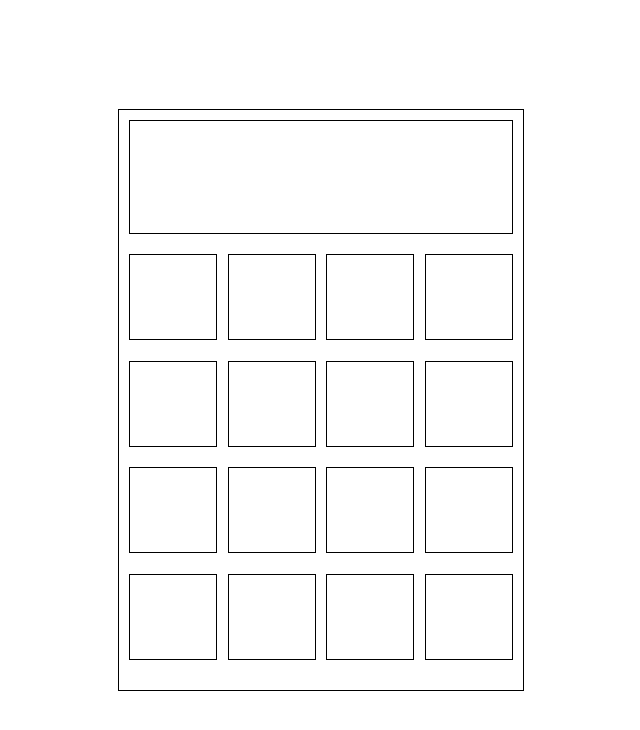
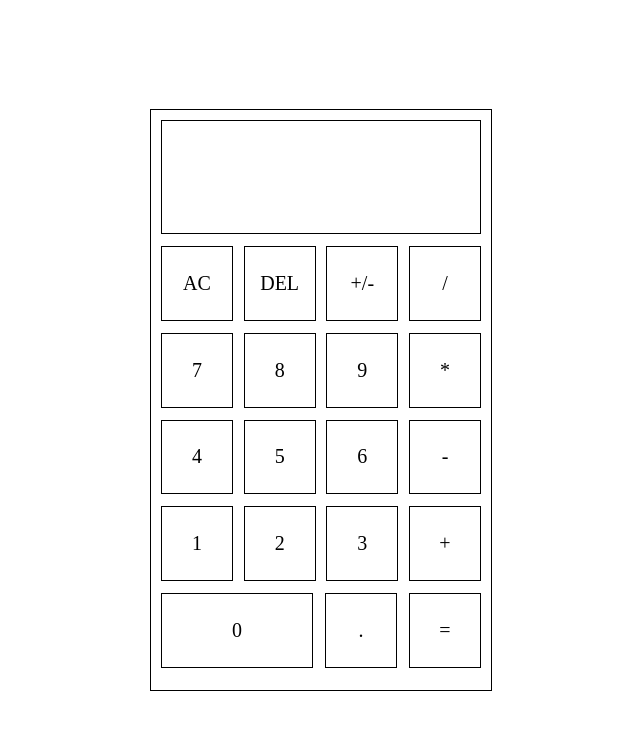
Before and after one commit to Veritaaaas/calculator, a plain HTML site: page index.html in a window 1280 px wide. Shown: the whole page, without its empty margins (319-959 px from the left). Drawn offline with Linux system fonts and the light colour scheme.

Commit message:
provided symbols for each button of the calculator

```diff
--- a/index.html
+++ b/index.html
@@ -12,25 +12,29 @@
 
         </div>
 
-        <div class="buttons"></div>
-        <div class="buttons"></div>
-        <div class="buttons"></div>
-        <div class="buttons"></div>
+        <div class="buttons">AC</div>
+        <div class="buttons">DEL</div>
+        <div class="buttons">+/-</div>
+        <div class="buttons">/</div>
 
-        <div class="buttons"></div>
-        <div class="buttons"></div>
-        <div class="buttons"></div>
-        <div class="buttons"></div>
+        <div class="buttons">7</div>
+        <div class="buttons">8</div>
+        <div class="buttons">9</div>
+        <div class="buttons">*</div>
 
-        <div class="buttons"></div>
-        <div class="buttons"></div>
-        <div class="buttons"></div>
-        <div class="buttons"></div>
+        <div class="buttons">4</div>
+        <div class="buttons">5</div>
+        <div class="buttons">6</div>
+        <div class="buttons">-</div>
 
-        <div class="buttons"></div>
-        <div class="buttons"></div>
-        <div class="buttons"></div>
-        <div class="buttons"></div>
+        <div class="buttons">1</div>
+        <div class="buttons">2</div>
+        <div class="buttons">3</div>
+        <div class="buttons">+</div>
+
+        <div class="buttons" id="zero">0</div>
+        <div class="buttons">.</div>
+        <div class="buttons">=</div>
     </div>
 </body>
 </html>
--- a/style.css
+++ b/style.css
@@ -12,7 +12,7 @@ body {
 }
 
 .calculator {
-    width: 30%;
+    width: 25%;
     height: 70%;
     border: 1px solid black;
     display: flex;
@@ -30,6 +30,14 @@ body {
 
 .buttons {
     width: calc(25% - 10px);
-    height: 15%;
+    height: 13%;
     border: 1px solid black;
+    font-size: 20px;
+    display: flex;
+    justify-content: center;
+    align-items: center;
 }
+
+#zero {
+    width: calc(50% - 10px);
+}
```
